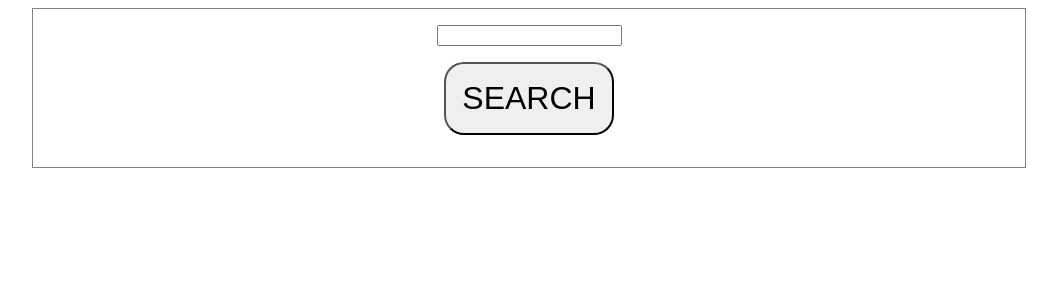
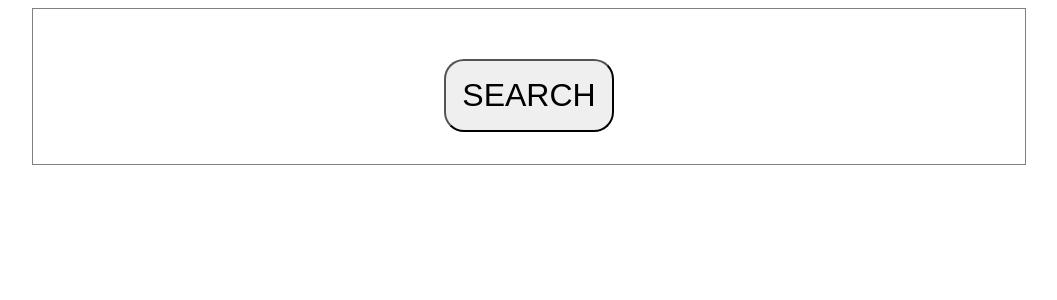
Before and after one commit to patepath/ko-lucky-game, an Angular app: page /checkin in a window 1280 px wide. Shown: the top 300 px of the page, without its empty margins (111-1168 px from the left). Built offline with nearby package versions, Linux system fonts and the light colour scheme.

Commit message:
Add cancel button

```diff
--- a/src/app/checkin/checkin.component.css
+++ b/src/app/checkin/checkin.component.css
@@ -17,8 +17,11 @@
     margin-bottom: 1em;
 }
 
-.container .qrcode {
-    font-size: 2ptl;
+.container .qrcode:focus {
+    border: none;
+    outline: none;
+    font-size: none;
+    color: white;
 }
 
 .container .text {
--- a/src/app/checkin/checkin.component.html
+++ b/src/app/checkin/checkin.component.html
@@ -1,5 +1,5 @@
 <div class="container">
-    <div class="mb-1" *ngIf="status == 1">
+    <div class="mb-1" [style]="status == 1 ? 'display: block' : 'display: none'">
         <div class="mb-1">
             <input type="text" class="qrcode" #txtqrcode (keyup)="doQRCode(txtqrcode.value)"/>
         </div>
@@ -9,9 +9,13 @@
         </div>
     </div>
 
-    <div class="mb-1" *ngIf="status == 2">
+    <div class="mb-1" [style]="status == 2 ? 'display: block' : 'display: none'">
         <div class="mb-1">
             <input type="text" class="text" #txtcode (keyup)="doCodeChange(txtcode.value)"/>
+        </div>
+
+        <div class="mb-1">
+            <button (click)="doCancel()">Cancel</button>
         </div>
 
         <div>
--- a/src/app/checkin/checkin.component.ts
+++ b/src/app/checkin/checkin.component.ts
@@ -20,6 +20,7 @@ export class CheckinComponent implements OnInit, AfterViewInit {
   constructor() { }
 
   ngOnInit(): void {
+
     this.qrcode$
       .pipe(
         debounceTime(500)
@@ -40,6 +41,7 @@ export class CheckinComponent implements OnInit, AfterViewInit {
   }
 
   ngAfterViewInit(): void {
+    this.txtqrcode.nativeElement.focus();
   }
 
   doQRCode(qrcode: string) {
@@ -52,5 +54,18 @@ export class CheckinComponent implements OnInit, AfterViewInit {
 
   doSearch() {
     this.status = 2;
+    this.txtqrcode.nativeElement.value = '';
+
+    setTimeout(() => {
+      this.txtcode.nativeElement.focus();
+    }, 500);
+  }
+
+  doCancel() {
+    this.status = 1;
+
+    setTimeout(() => {
+      this.txtqrcode.nativeElement.focus();
+    }, 100);
   }
 }
```
